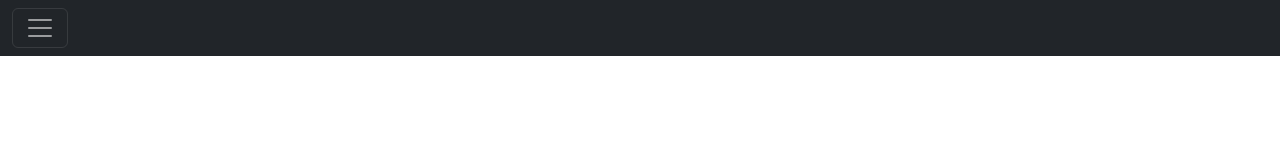
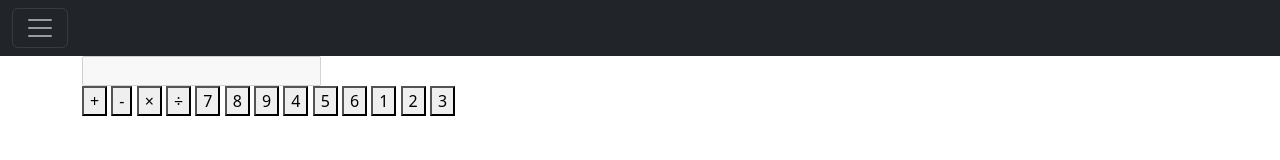
Before and after one commit to ZwakeleMahlalela/Calculator, a plain HTML site: page index.html in a window 1280 px wide. Drawn offline with nearby package versions, Linux system fonts and the light colour scheme.

Commit message:
Added buttons to the index.html

```diff
--- a/index.html
+++ b/index.html
@@ -32,5 +32,27 @@
             </div>
           </nav>
     </main>
+    <section>
+      <div class="container">
+        <div class="Calculator">
+        <input type="text" id="display" class="display" disabled />
+        <div class="calculator-keys">
+        <button class="key-operator" data-action="add">+</button>
+        <button class="key-operator" data-action="subtract">-</button>
+        <button class="key-operator" data-action="multiply">&times;</button>
+        <button class="key-operator" data-action="division">&divide;</button>
+        <button>7</button>
+        <button>8</button>
+        <button>9</button>
+        <button>4</button>
+        <button>5</button>
+        <button>6</button>
+        <button>1</button>
+        <button>2</button>
+        <button>3</button>
+      </div>
+    </div>
+  </div>
+    </section>
 </body>
 </html>
```
